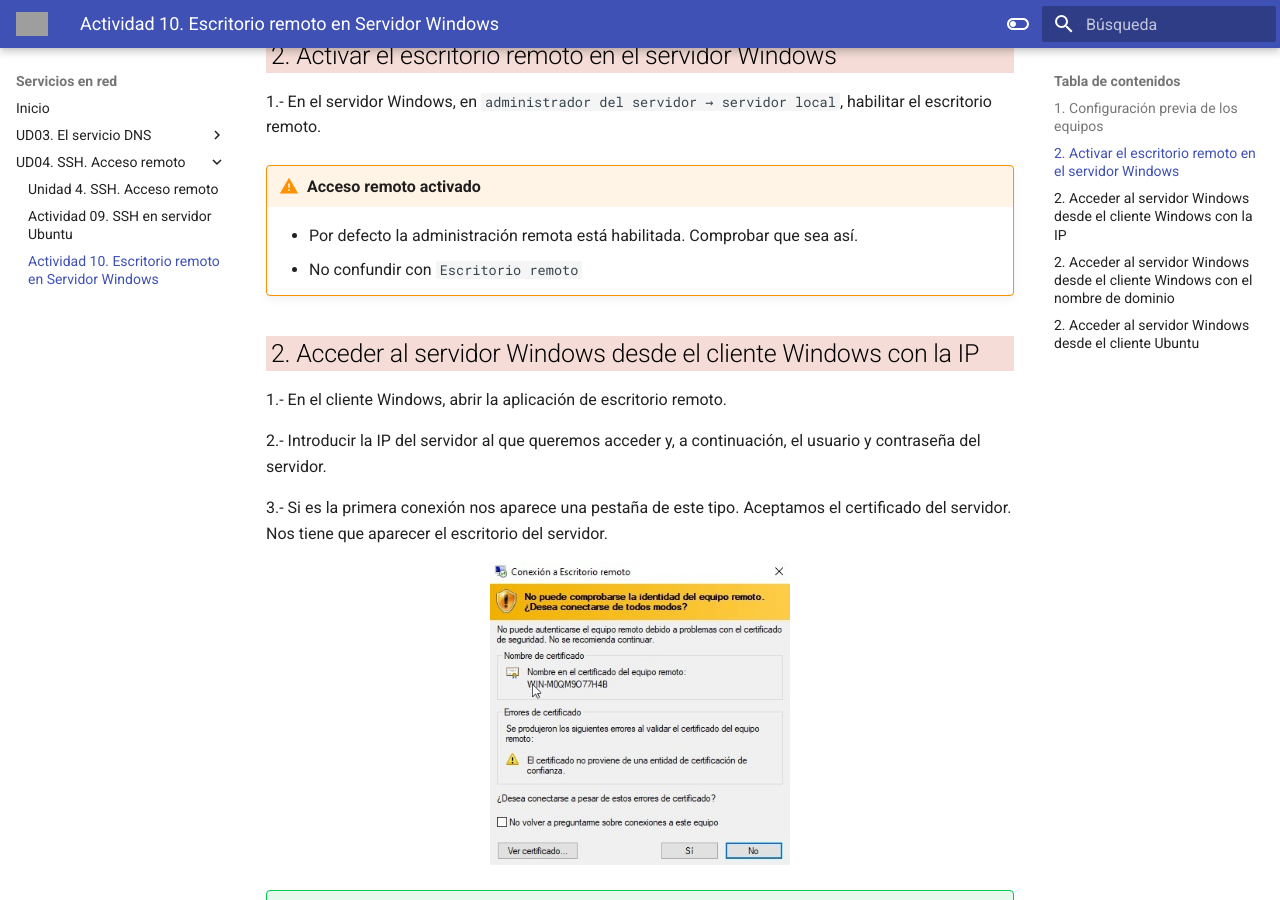
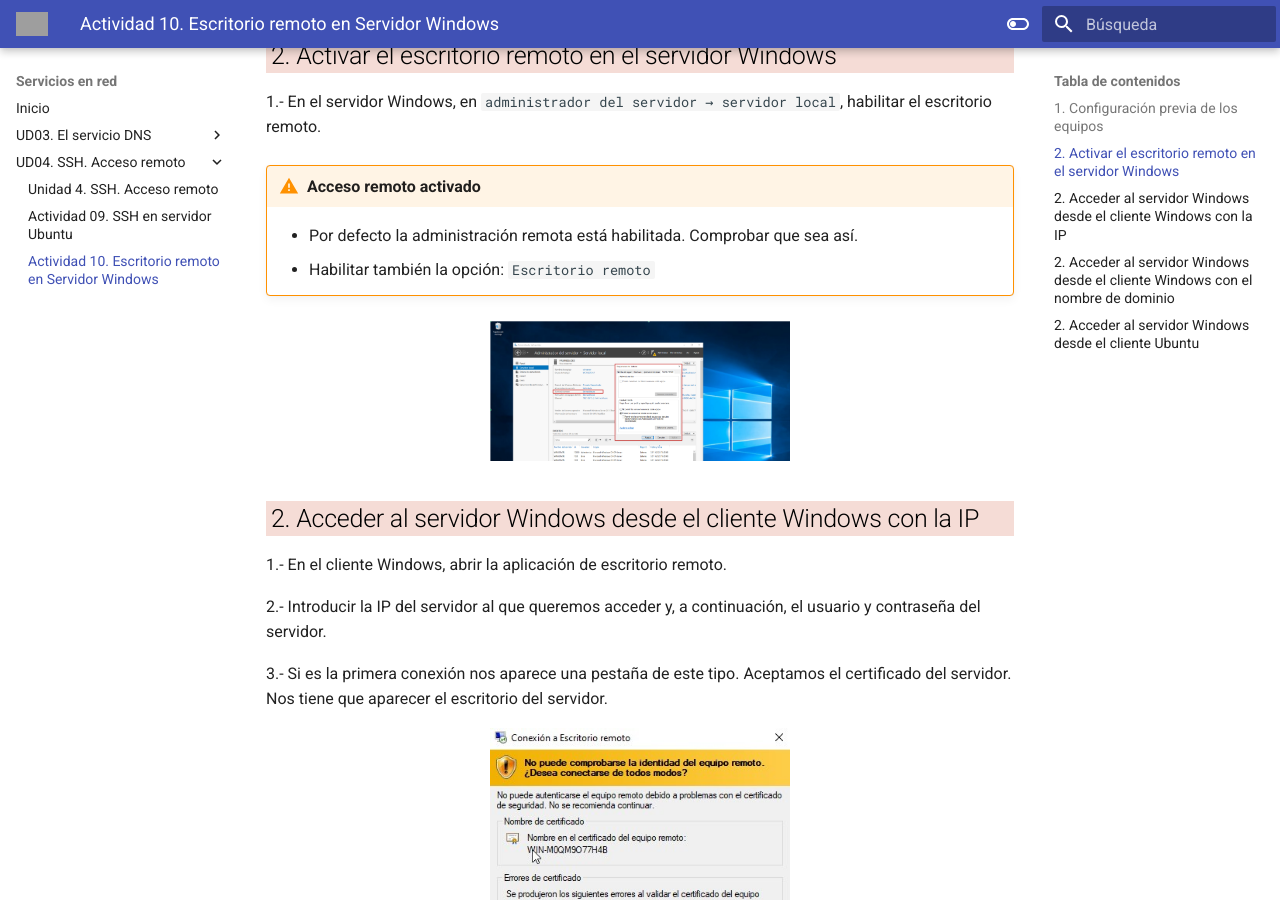
Before and after one commit to cangulonavas/servicios-en-red, an MkDocs documentation site: the page built from docs/ud04/actividad10.md, in a window 1280 px wide and 900 px high, scrolled down 801 px. Built offline with MkDocs 1.6.1 and Material for MkDocs 9.7.7, drawn with Linux system fonts in a browser that asks for light colours; grey boxes are pictures that could not be loaded.

Commit message:
Actualización 2 Actividad 10

```diff
--- a/docs/ud04/actividad10.md
+++ b/docs/ud04/actividad10.md
@@ -27,8 +27,9 @@
 
 !!! warning "Acceso remoto activado"
     - Por defecto la administración remota está habilitada. Comprobar que sea así.
-    - No confundir con `Escritorio remoto`
+    - Habilitar también la opción: `Escritorio remoto`
 
+<img src="../images/ud04/actividad10/act10_04.png" width="40%">
 
 ## <div style="background-color: #f5dcd6; color: black; width: 100%; padding: 0px 5px; margin: 0; box-sizing: border-box;">2. Acceder al servidor Windows desde el cliente Windows con la IP</div> ##
 
```
Also changed, not shown: docs/images/ud04/actividad10/act10_03.png (added), docs/images/ud04/actividad10/act10_04.png (added), docs/images/ud04/actividad10/act10_05.png (added).
